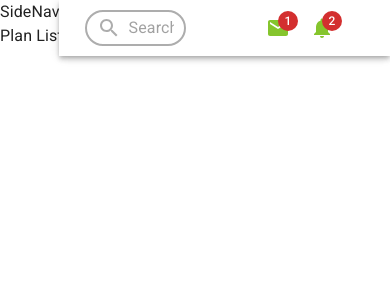
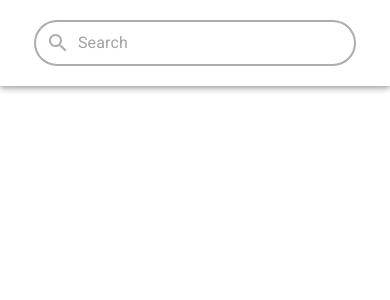
Before and after one commit to Babajide777/grid-db-meal-planner, a React (Create React App) app in the folder client/: page / in a window 390 px wide. Shown: the top 300 px of the page. Built offline with nearby package versions, Linux system fonts and the light colour scheme.

Commit message:
header mobile version done

```diff
--- a/client/src/components/shared/Header.jsx
+++ b/client/src/components/shared/Header.jsx
@@ -16,12 +16,20 @@ import theme from "../../config/theme"
 const Appstyle = styled(AppBar)(({ theme }) => ({
   backgroundColor: "white",
   padding: "0 10px",
-  width: "85%"
+  width: "85%",
+  [theme.breakpoints.down("md")]: {
+    width: "100%",
+    padding: "15px 0",
+    border: "0"
+  }
 }))
 
 const StyledToolbar = styled(Toolbar)({
   display: "flex",
-  justifyContent: "flex-end"
+  justifyContent: "flex-end",
+  [theme.breakpoints.down("md")]: {
+    justifyContent: "center"
+  }
 })
 
 const Search = styled("div")(({ theme }) => ({
@@ -29,7 +37,11 @@ const Search = styled("div")(({ theme }) => ({
   padding: "0 10px",
   border: "2px solid rgba(173, 173, 173, 1)",
   borderRadius: "30px",
-  width: "40%"
+  width: "40%",
+  [theme.breakpoints.down("md")]: {
+    width: "90%",
+    padding: "5px 10px"
+  }
 }))
 
 const Icons = styled(Box)(({ theme }) => ({
@@ -37,7 +49,10 @@ const Icons = styled(Box)(({ theme }) => ({
   alignItems: "center",
   padding: "0 30px",
   marginLeft: "50px",
-  gap: "20px"
+  gap: "20px",
+  [theme.breakpoints.down("md")]: {
+    display: "none"
+  }
 }))
 
 const StyledBadge = styled(Badge)(({ theme }) => ({
```
